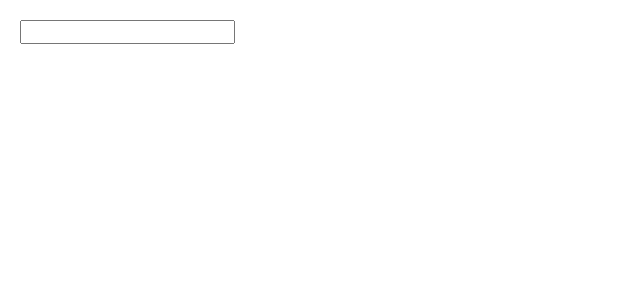
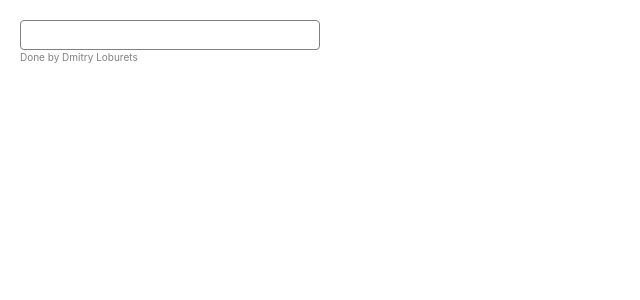
Before and after one commit to loburets/pure-auto-complete, a React (Create React App) app: page / in a window 1280 px wide. Shown: the top 300 px of the page, without its empty margins (0-640 px from the left). Built offline with nearby package versions, Linux system fonts and the light colour scheme.

Commit message:
Added additionally some styling and ability to select the option (out of time)

```diff
--- a/src/App.css
+++ b/src/App.css
@@ -2,6 +2,46 @@
     padding: 20px;
     font-size: 16px;
 }
-.App input{
+
+.minor-note {
+    font-size: 10px;
+    line-height: 15px;
+    color: gray;
+}
+
+input{
     font-size: 16px;
+    padding: 5px;
+    border-radius: 4px;
+    border: 1px solid gray;
+    width: 300px;
 }
+
+.search {
+    position: relative;
+    width: 300px;
+    box-sizing: border-box;
+}
+
+.search * {
+    box-sizing: border-box;
+}
+
+.autocomplete-options {
+    position: absolute;
+    top: 33px;
+    background: white;
+    border: 1px gray solid;
+    border-radius: 4px;
+}
+
+.autocomplete-option {
+    padding: 3px 5px;
+    cursor: pointer;
+    width: 300px;
+    line-height: 20px;
+}
+
+.autocomplete-option:hover {
+    background: dodgerblue;
+}
--- a/src/App.js
+++ b/src/App.js
@@ -17,7 +17,11 @@ class App extends React.Component {
 
         this.setState({inputValue})
         this.setAutocompleteOptions(inputValue);
+    }
 
+    handleOptionClick = (optionId, optionName) => {
+        this.setState({inputValue: optionName})
+        this.setState({options: []})
     }
 
     setAutocompleteOptions = async (inputValue) => {
@@ -40,14 +44,22 @@ class App extends React.Component {
 
         return (
             <div className="App">
-                <input value={inputValue} onChange={this.handleInputChange}/>
-                {!!options.length && options.map(option => {
-                    return (
-                        <div key={option.id}>
-                            {option.name}
+                <div className="search">
+                    <input value={inputValue} onChange={this.handleInputChange}/>
+                    <div className="minor-note">Done by Dmitry Loburets</div>
+                    {!!options.length &&
+                        <div className="autocomplete-options">
+                            {options.map(option => {
+                                return (
+                                    <div key={option.id} className="autocomplete-option"
+                                         onClick={_ => this.handleOptionClick(option.id, option.name)}>
+                                        {option.name}
+                                    </div>
+                                );
+                            })}
                         </div>
-                    );
-                })}
+                    }
+                </div>
             </div>
         );
     }
```
